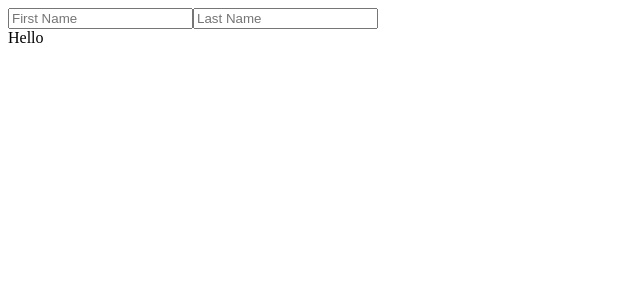
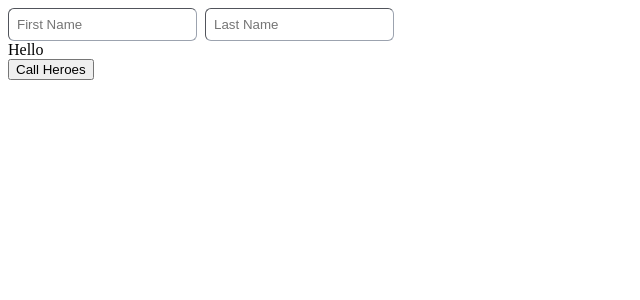
Before and after one commit to dehyabi/vue-starter-kit, a Vue app: page / in a window 1280 px wide. Shown: the top 300 px of the page, without its empty margins (0-640 px from the left). Built offline with nearby package versions, Linux system fonts and the light colour scheme; the HTML template or start-up script is replaced by a standard one.

Commit message:
feat: custom events and composition API

```diff
--- a/src/App.vue
+++ b/src/App.vue
@@ -1,9 +1,9 @@
 <template>
-  <div class="ml-5 mt-5">
-    <input type="text" placeholder="First Name" v-model="firstName">
-    <input type="text" placeholder="Last Name" v-model="lastName">
+  <div class="ml-5 mt-5 flex justify-center">
+    <input class="input" type="text" placeholder="First Name" v-model="firstName">
+    <input class="input" type="text" placeholder="Last Name" v-model="lastName">
   </div>
-  <PersonGreeting :firstName="firstName" :lastName="lastName" />
+  <PersonGreeting :firstName="firstName" :lastName="lastName" @callHeroes="callHeroes" />
 </template>
 
 <script>
@@ -17,14 +17,23 @@ export default {
     const firstName = ref('')
     const lastName = ref('')
 
+    function callHeroes(hero) {
+      alert(`Calling ${hero}`)
+    }
+
     return {
       firstName,
-      lastName
+      lastName,
+      callHeroes
     }
   }
 }
 </script>
 
-<style>
+<style scoped>
+
+.input {
+  @apply border border-gray-400 mr-2 pl-2 rounded-md py-2;
+}
 
 </style>
--- a/src/components/PersonGreeting.vue
+++ b/src/components/PersonGreeting.vue
@@ -1,24 +1,35 @@
 <template>
-  <div class="ml-5">Hello {{ fullName }}</div>
+<div>
+    <div class="flex justify-center my-3">Hello <span class="text-green-500 font-bold ml-1">{{ fullName }}</span></div>
+    <div class="flex justify-center">
+        <button class="bg-blue-500 text-white px-4 py-2 rounded-md hover:bg-blue-600" @click="sendEvent">Call Heroes</button>
+    </div>
+</div>
 </template>
 
 <script>
 import { computed } from 'vue'
 export default {
     name: "PersonGreeting",
-    setup(props) {
+    setup(props, context) {
+        console.log(context)
         const fullName = computed(()=> {
             return `${props.firstName} ${props.lastName}`
         })
 
+        function sendEvent() {
+            context.emit('callHeroes', fullName.value)
+        }
+
         return {
-            fullName
+            fullName,
+            sendEvent
         }
     },
-    props: ['firstName', 'lastName']
+    props: ['firstName', 'lastName'],
+    emits: ['callHeroes']
 }
 </script>
 
-<style>
-
+<style scoped>
 </style>
```
